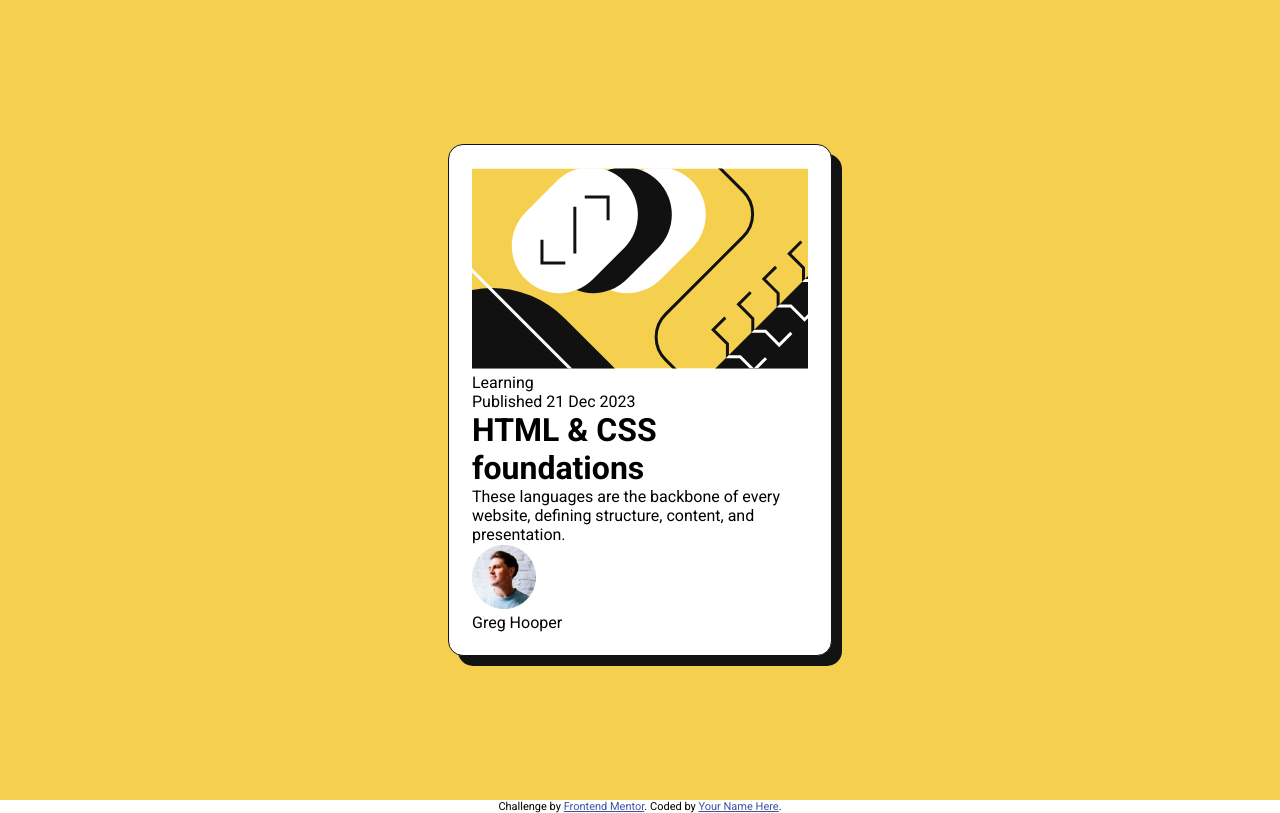
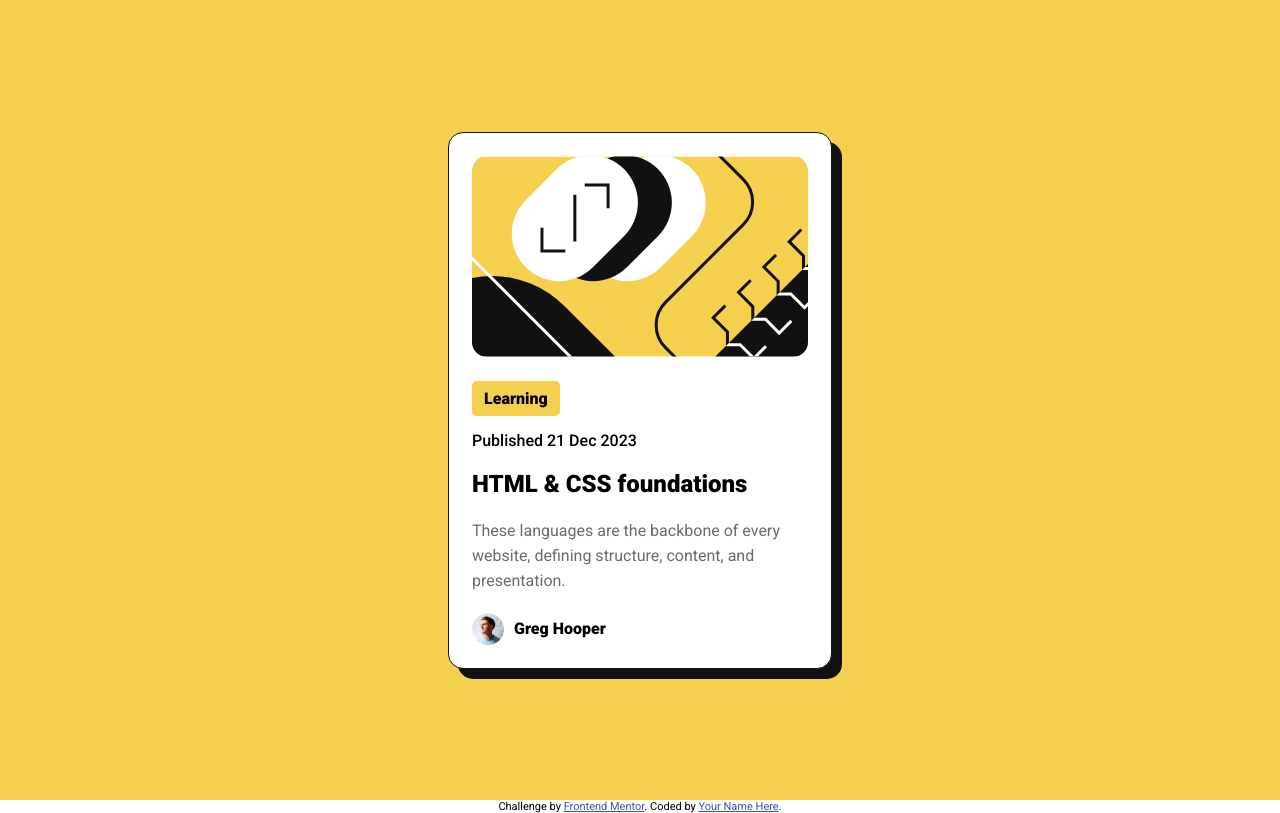
Before and after one commit to lucamacedos/blog-preview, a plain HTML site: page index.html in a window 1280 px wide. Drawn offline with Linux system fonts and the light colour scheme.

Commit message:
Finish styling the card and fix issues in the HTML

```diff
--- a/index.html
+++ b/index.html
@@ -19,22 +19,18 @@
 
   <body>
     <div class="container-bg">
-      <div class="container">
-        <div class="card">
-          <div class="img">
-            <img src="./assets/images/illustration-article.svg" alt="">
-          </div>
+      <div class="card">
+          <img src="./assets/images/illustration-article.svg" alt="">
 
-          <p>Learning</p>
-          <p>Published 21 Dec 2023</p>
+          <p class="card-type">Learning</p>
+          <p class="card-date">Published 21 Dec 2023</p>
 
-          <h1>HTML & CSS foundations</h1>
-          <p>These languages are the backbone of every website, defining structure, content, and presentation.</p>
+          <h1 class="card-title">HTML & CSS foundations</h1>
+          <p class="card-descrition">These languages are the backbone of every website, defining structure, content, and presentation.</p>
 
-          <div class="card-author">
+          <div class="card-credits">
             <img src="./assets/images/image-avatar.webp" alt="">
-            <p>Greg Hooper</p>
-          </div>
+            <p class="card-autor">Greg Hooper</p>
         </div>
       </div>
     </div>
--- a/styles.css
+++ b/styles.css
@@ -17,11 +17,62 @@ body {
     align-items: center;
 }
 
-.container {
-    width: 336px;
+.card {
+    max-width: 336px;
     background-color: #fff;
+    margin: 0px 20px;
     padding: 23px;
     border-radius: 15px;
     border: 1px solid hsl(0, 0%, 7%);
     box-shadow: 10px 10px hsl(0, 0%, 7%);
 }
+
+.card > img {
+    max-width: 100%;
+    border-radius: 15px;
+    margin-bottom: 20px;
+}
+
+.card .card-type {
+    background-color: hsl(47, 88%, 63%);
+    display: inline-block;
+    padding: 8px 12px;
+    border-radius: 5px;
+    font-weight: 900;
+    margin-bottom: 15px;
+}
+
+.card .card-date {
+    margin-bottom: 20px;
+    font-size: 16px;
+    font-weight: 500;
+}
+
+.card .card-title {
+    font-size: 24px;
+    font-weight: 900;
+    margin-bottom: 20px;
+}
+
+.card .card-descrition {
+    color: hsl(0, 0%, 42%);
+    font-size: 16px;
+    line-height: 25px;
+    margin-bottom: 20px
+}
+
+.card-credits {
+    display: flex;
+    align-items: center;
+    gap: 10px;
+}
+
+.card-credits > img {
+    width: 32px;
+    height: 32px;
+}
+
+.card-credits .card-autor {
+    font-size: 16px;
+    font-weight: 900;
+}
```
